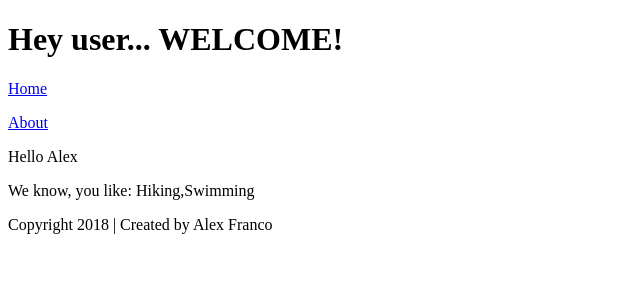
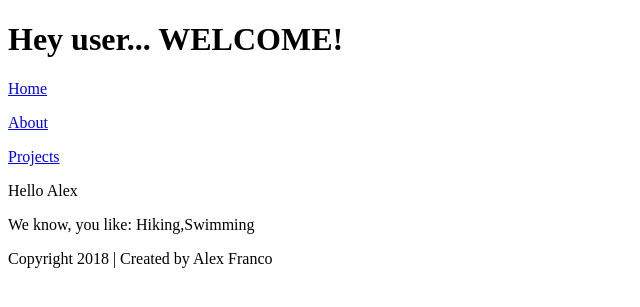
Before and after one commit to jafrancov/node-cu-web-server, a Node server app: page / in a window 1280 px wide. Shown: the top 307 px of the page, without its empty margins (0-640 px from the left). Run offline with Node 20, Linux system fonts and the light colour scheme.

Commit message:
Projects portfolio

```diff
--- a/server.js
+++ b/server.js
@@ -63,6 +63,12 @@ app.get('/about/', (req, res) => {
     });
 });
 
+app.get('/projects/', (req, res) => {
+    res.render('projects.hbs', {
+        pageTitle: 'Projects portfolio',
+    });
+});
+
 app.get('/bad/', (req, res) => {
     res.send({
         errorMessage: 'Oops! some error happened'
--- a/views/partials/header.hbs
+++ b/views/partials/header.hbs
@@ -2,4 +2,5 @@
     <h1>Hey user... {{ screamIt pageTitle }} </h1>
     <p><a href="/">Home</a></p>
     <p><a href="/about/">About</a></p>
+    <p><a href="/projects/">Projects</a></p>
 </header>
```
Also changed, not shown: views/projects.hbs (added, +13 -0 lines).
